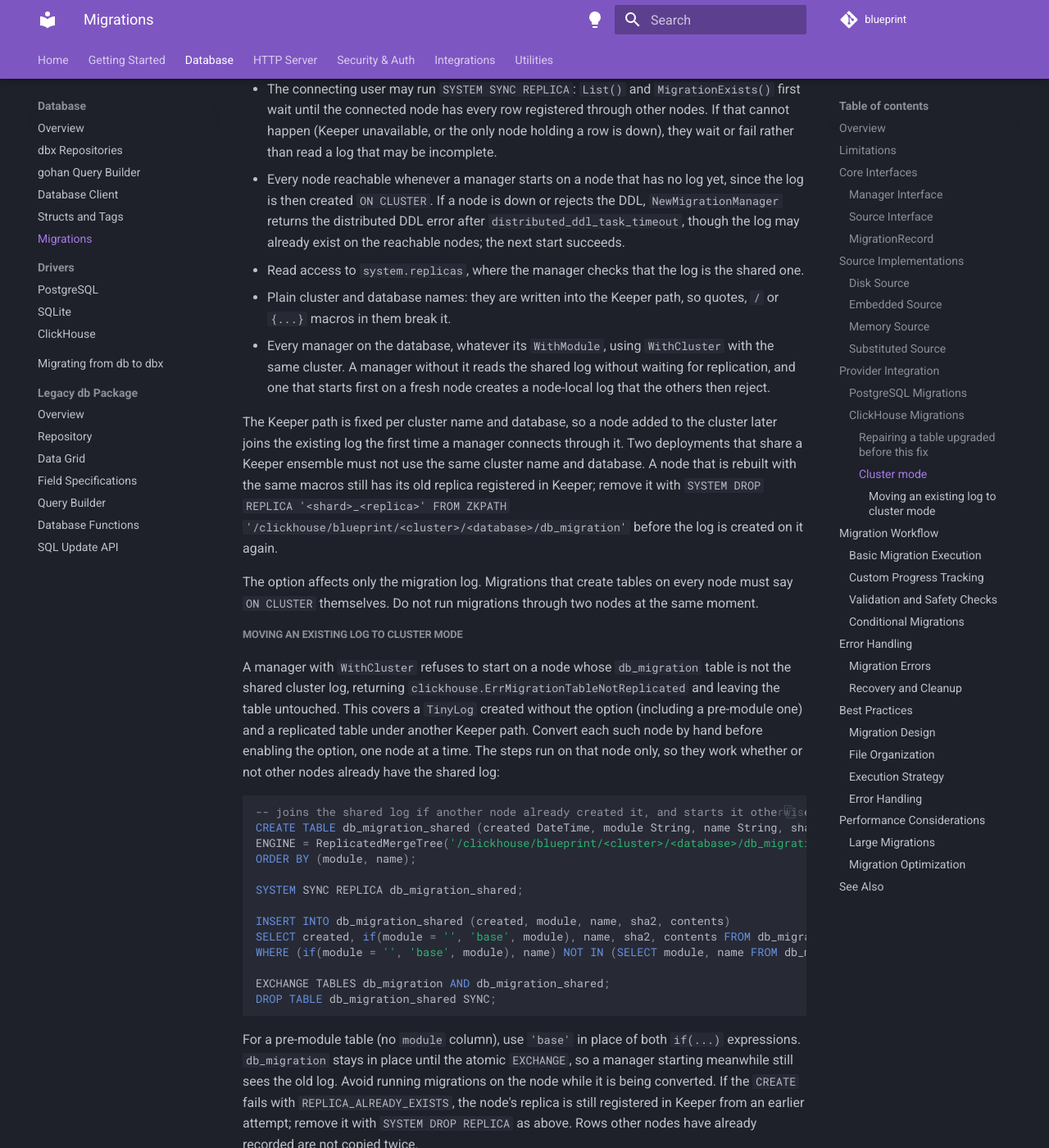
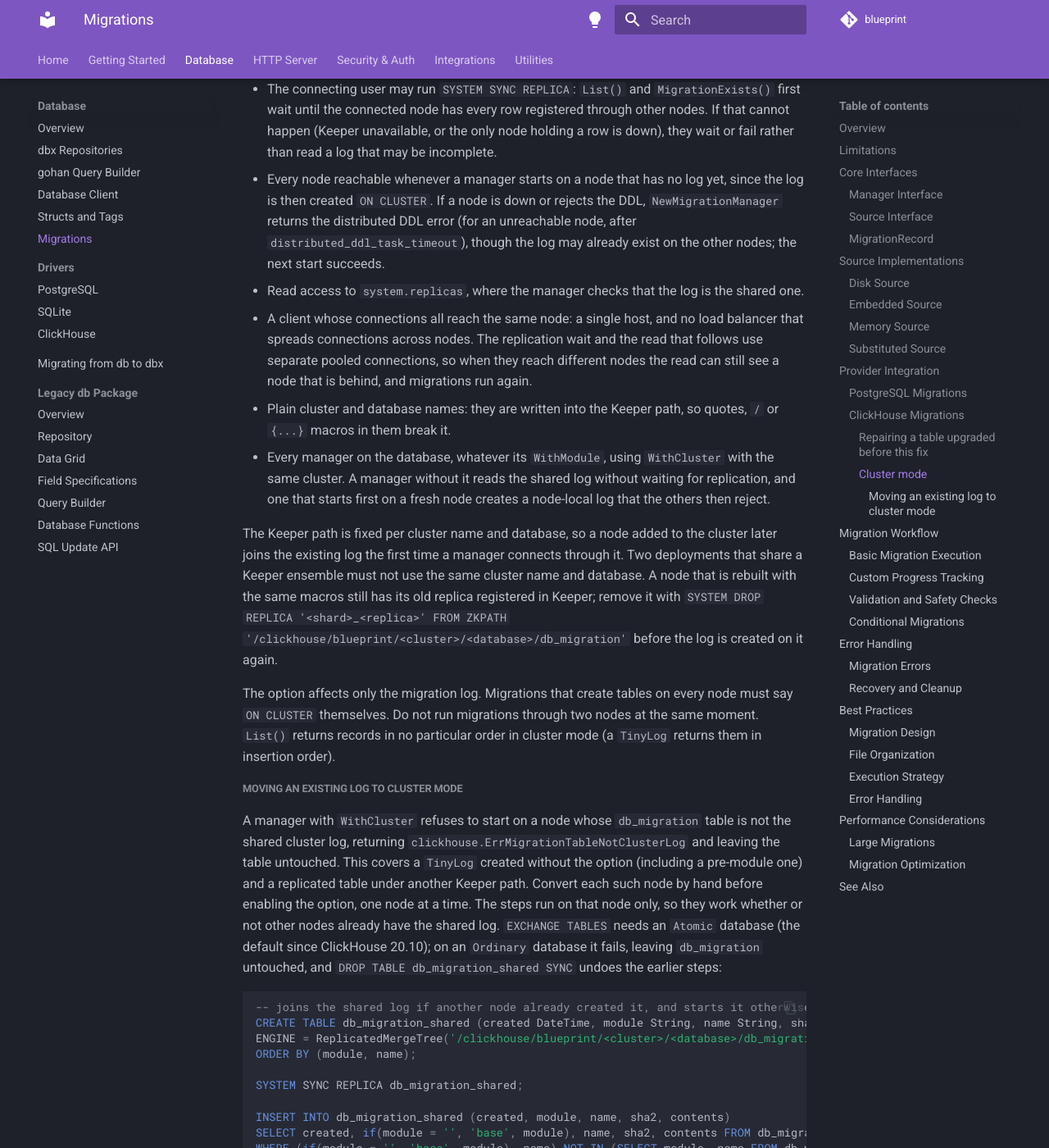
Before and after one commit to oddbit-project/blueprint, an MkDocs documentation site: the page built from docs/db/migrations.md, in a window 1280 px wide and 1400 px high, scrolled down 7806 px. Shown: the whole window at 82% size. Built offline with MkDocs 1.6.1 and Material for MkDocs 9.7.7, drawn with Linux system fonts in a browser that asks for light colours; comment, search, counter and statistics services are not loaded; some of the changed text lies outside the part shown.

Commit message:
provider/clickhouse: pin List replication wait, single-node client requirement, changelog headings (#98)

````diff
--- a/docs/db/migrations.md
+++ b/docs/db/migrations.md
@@ -349,7 +349,7 @@
 
 `clickhouse.WithCluster("<cluster>")` keeps the migration log in one replicated table shared by
 every node of the cluster, across shards, so any node can run the migrations, and a process
-that connects through a load balancer or fails over to another node sees the same log:
+that starts on another node, or moves to one, sees the same log:
 
 ```go
 manager, err := clickhouse.NewMigrationManager(ctx, client, clickhouse.WithCluster("c1"))
@@ -377,9 +377,14 @@
   read a log that may be incomplete.
 - Every node reachable whenever a manager starts on a node that has no log yet, since the log
   is then created `ON CLUSTER`. If a node is down or rejects the DDL, `NewMigrationManager`
-  returns the distributed DDL error after `distributed_ddl_task_timeout`, though the log may
-  already exist on the reachable nodes; the next start succeeds.
+  returns the distributed DDL error (for an unreachable node, after
+  `distributed_ddl_task_timeout`), though the log may already exist on the other nodes; the
+  next start succeeds.
 - Read access to `system.replicas`, where the manager checks that the log is the shared one.
+- A client whose connections all reach the same node: a single host, and no load balancer
+  that spreads connections across nodes. The replication wait and the read that follows use
+  separate pooled connections, so when they reach different nodes the read can still see a
+  node that is behind, and migrations run again.
 - Plain cluster and database names: they are written into the Keeper path, so quotes, `/` or
   `{...}` macros in them break it.
 - Every manager on the database, whatever its `WithModule`, using `WithCluster` with the same
@@ -395,15 +400,19 @@
 
 The option affects only the migration log. Migrations that create tables on every node must
 say `ON CLUSTER` themselves. Do not run migrations through two nodes at the same moment.
+`List()` returns records in no particular order in cluster mode (a `TinyLog` returns them in
+insertion order).
 
 ##### Moving an existing log to cluster mode
 
 A manager with `WithCluster` refuses to start on a node whose `db_migration` table is not the
-shared cluster log, returning `clickhouse.ErrMigrationTableNotReplicated` and leaving the table
+shared cluster log, returning `clickhouse.ErrMigrationTableNotClusterLog` and leaving the table
 untouched. This covers a `TinyLog` created without the option (including a pre-module one) and a
 replicated table under another Keeper path. Convert each such node by hand before enabling the
 option, one node at a time. The steps run on that node only, so they work whether or not other
-nodes already have the shared log:
+nodes already have the shared log. `EXCHANGE TABLES` needs an `Atomic` database (the default
+since ClickHouse 20.10); on an `Ordinary` database it fails, leaving `db_migration` untouched, and
+`DROP TABLE db_migration_shared SYNC` undoes the earlier steps:
 
 ```sql
 -- joins the shared log if another node already created it, and starts it otherwise
````
Also changed, not shown: provider/clickhouse/CHANGELOG.md (+24 -17 lines), 3 other files.
